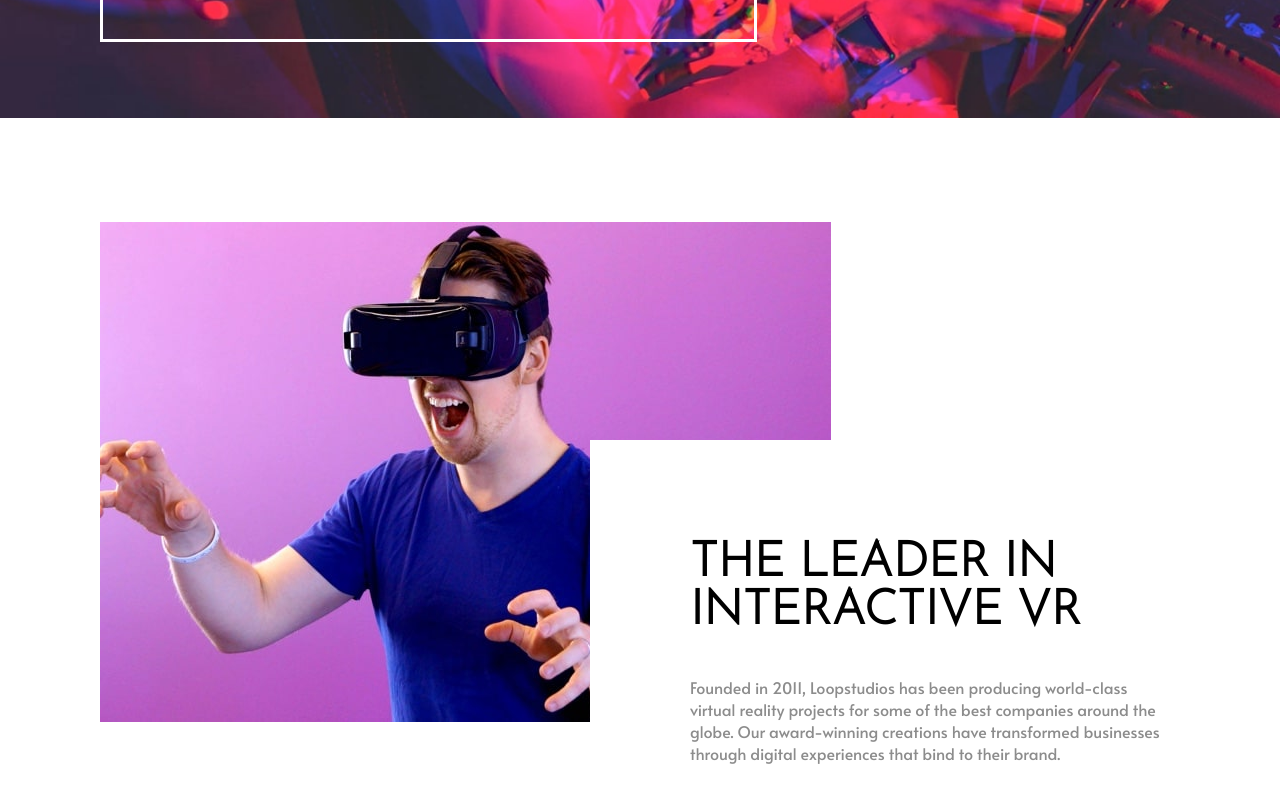
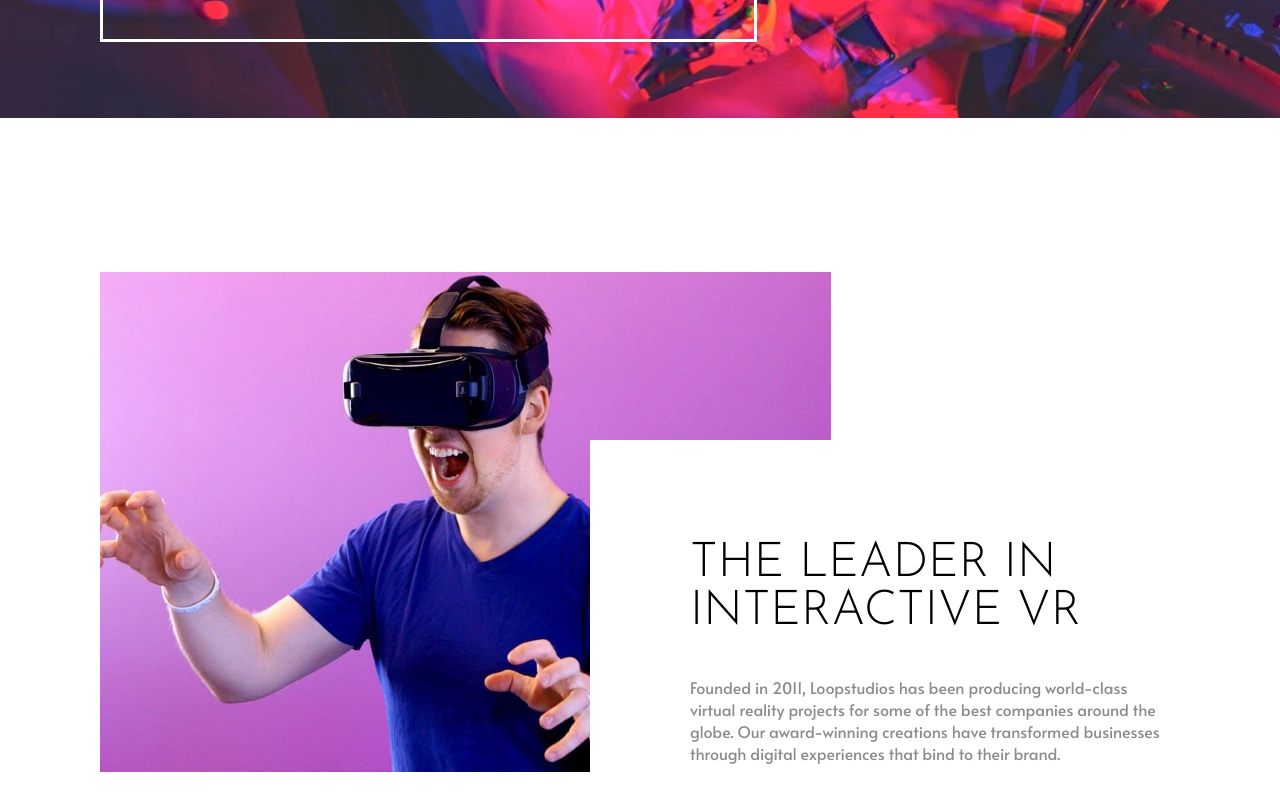
Before and after one commit to DantDev/loopstudios-page, a React (Vite) app: page / in a window 1280 px wide. Shown: the part 460-1260 px from the top of the page. Built offline with nearby package versions, Linux system fonts and the light colour scheme.

Commit message:
CSS Changes

```diff
--- a/src/index.css
+++ b/src/index.css
@@ -158,7 +158,7 @@
 }
 
 .content-1{
-  padding: 100px;
+  padding: 150px 100px 100px 100px;
 }
 
 .img-interactive-mobile{
@@ -178,6 +178,7 @@
   font-family: var(--ff-josefin);
   font-size: 3em;
   margin-bottom: 40px;
+  font-weight: 300;
 }
 
 .content-1-text{
```
Also changed, not shown: 1 other file (tests, documents, lock files or other folders).
